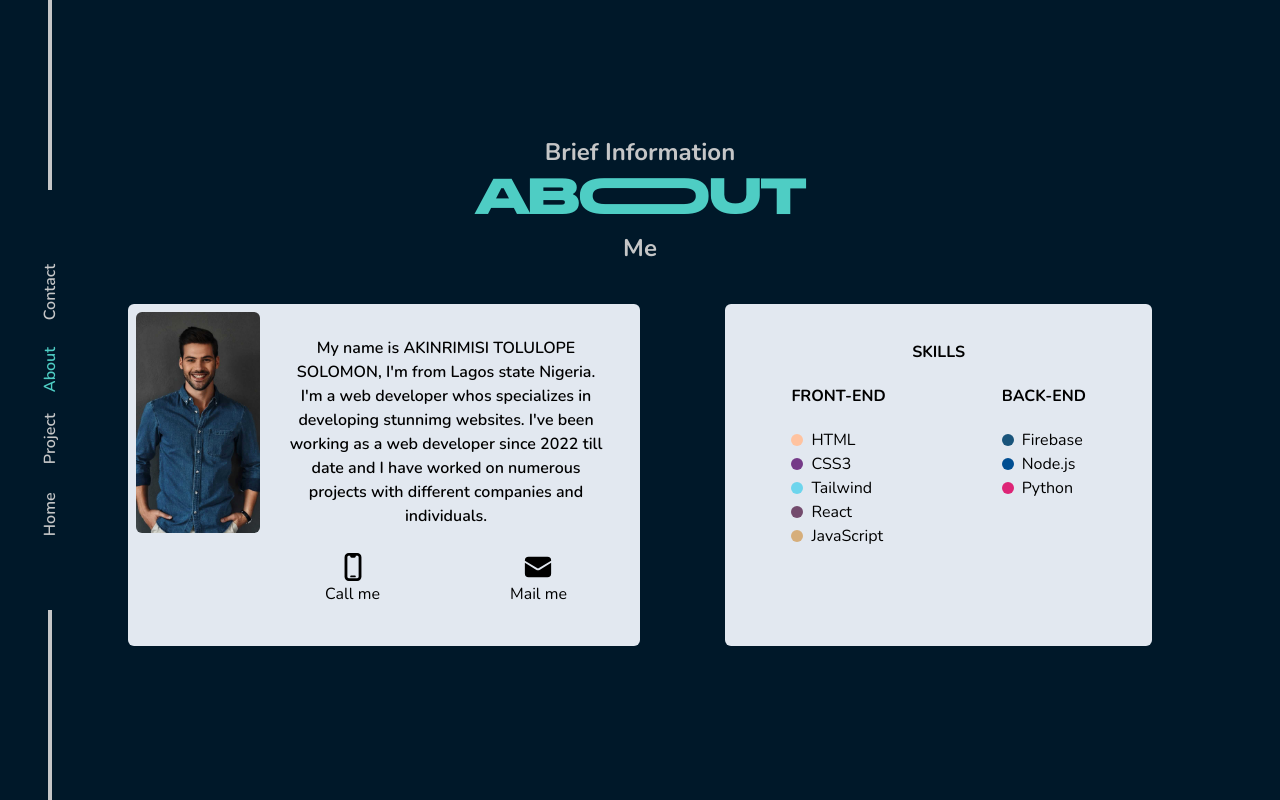
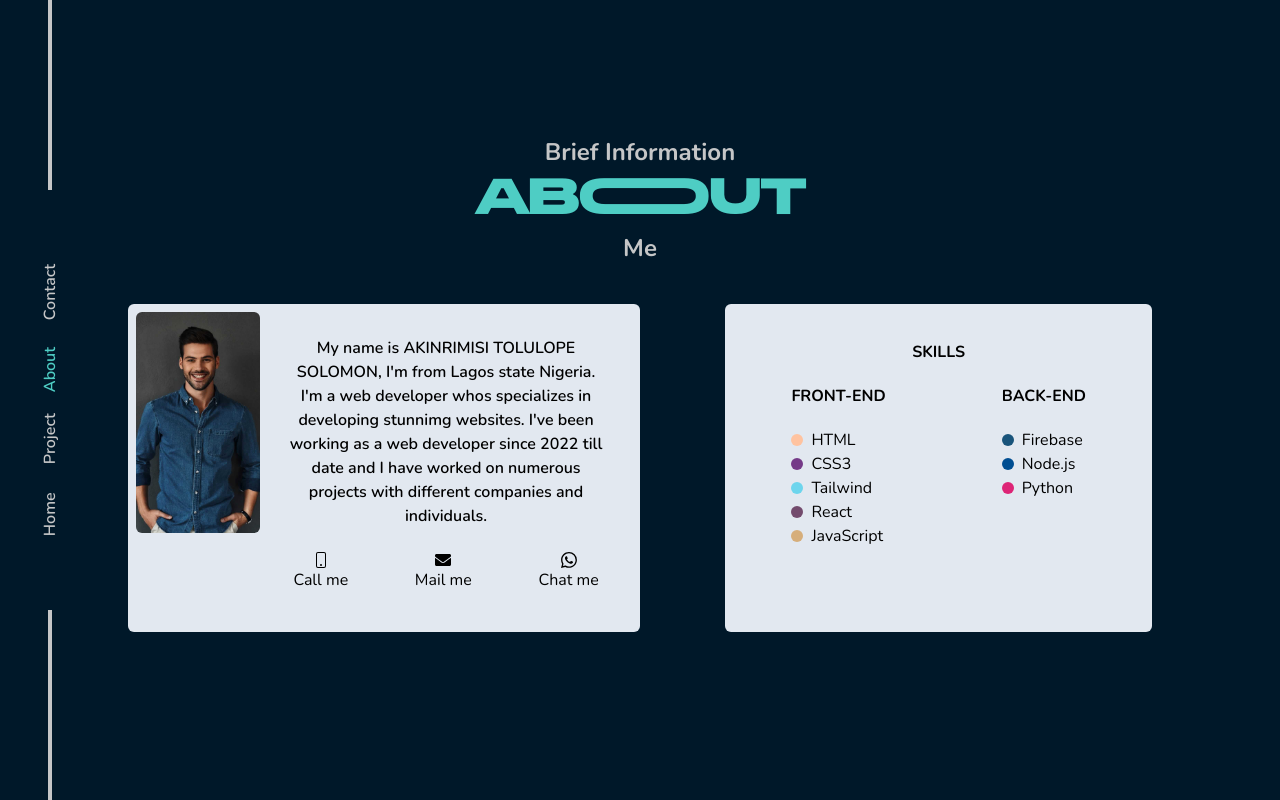
Before and after one commit to akinlope/mainportfolio, a React (Create React App) app: page /about in a window 1280 px wide. Built offline with nearby package versions, Linux system fonts and the light colour scheme.

Commit message:
[No changes so far]

```diff
--- a/package.json
+++ b/package.json
@@ -11,6 +11,7 @@
     "heroicons": "^2.0.17",
     "react": "^18.2.0",
     "react-dom": "^18.2.0",
+    "react-icons": "^4.8.0",
     "react-router-dom": "^6.8.1",
     "react-scripts": "5.0.1",
     "web-vitals": "^2.1.4"
--- a/src/App.js
+++ b/src/App.js
@@ -5,7 +5,6 @@ import Navbar from "./components/Navbar";
 import Project from "./pages/Project";
 import Contact from "./pages/Contact";
 import About from "./pages/About"
-import Test from "./components/Test";
 
 
 const router = createBrowserRouter([
--- a/src/pages/About.js
+++ b/src/pages/About.js
@@ -1,6 +1,8 @@
 import man from "../image/man.jpg";
 import { motion } from "framer-motion";
-import { DevicePhoneMobileIcon, EnvelopeIcon } from "@heroicons/react/24/solid"
+import { FaEnvelope } from "react-icons/fa"
+import { BsPhone, BsWhatsapp } from "react-icons/bs"
+
 
 const About = () => {
     return (
@@ -50,18 +52,30 @@ const About = () => {
                         </div>
                         {/* icons */}
                         <div className=" flex justify-around">
+                            <a href="tel:+2349035680981">
                                 <div className=" cursor-pointer">
                                     <div className=" flex justify-center">
-                                    <DevicePhoneMobileIcon width={30} />
+                                        <BsPhone width={30} />
                                     </div>
                                     <p>Call me</p>
                                 </div>
+                            </a>
+                            <a href="mailto:akinrimisitt@gmail.com">
                                 <div className=" cursor-pointer">
                                     <div className=" flex justify-center">
-                                    <EnvelopeIcon width={30} />
+                                        <FaEnvelope width={30} />
                                     </div>
                                     <p>Mail me</p>
                                 </div>
+                            </a>
+                            <a href="https://wa.me/+2349035680981?text=Hi,%20I%20will%20be%20needing%20your%20experties%20in...">
+                                <div className=" cursor-pointer">
+                                    <div className=" flex justify-center">
+                                        <BsWhatsapp width={30} />
+                                    </div>
+                                    <p>Chat me</p>
+                                </div>
+                            </a>
                             {/* <div>
 
                             </div> */}
--- a/src/pages/Home.js
+++ b/src/pages/Home.js
@@ -64,9 +64,9 @@ const Home = () => {
                     {/* <a href=""> */}
                         <button className="btn rounded-[5px]"><span>View Résumé</span></button>
                     {/* </a> */}
-                    {/* <a href="https://www.github.com"> */}
+                    <a href="https://github.com/akinlope" target="_blank">
                         <button className=" btn rounded-[5px]"><span>View GitHub</span></button>
-                    {/* </a> */}
+                    </a>
                 </motion.div>
             </div>
         </div>
--- a/src/pages/Project.js
+++ b/src/pages/Project.js
@@ -1,11 +1,14 @@
 const Project = () => {
     return (
         <div className="h-screen w-4/5 mx-auto ">
-            <iframe className=" w-96 h-96 rounded-[10px] " src="https://tolutodo.netlify.app" frameborder="0"></iframe>
-            <iframe className=" w-96 h-96 rounded-[10px] " src="https://google.com" frameborder="0"></iframe>
-
+            <div className=" flex justify-center items-center h-screen">
+            <div className=" text-brightTxt">
+                <h1 className=" text-5xl">Sorry, Page is stil under</h1>
+                <h1 className=" text-9xl">Construction</h1>
+            </div>
+            </div>
         </div>
-     );
+    );
 }
 
 export default Project;
```
Also changed, not shown: 1 other file (tests, documents, lock files or other folders). Lines whose indentation alone changed are shown as unchanged.
